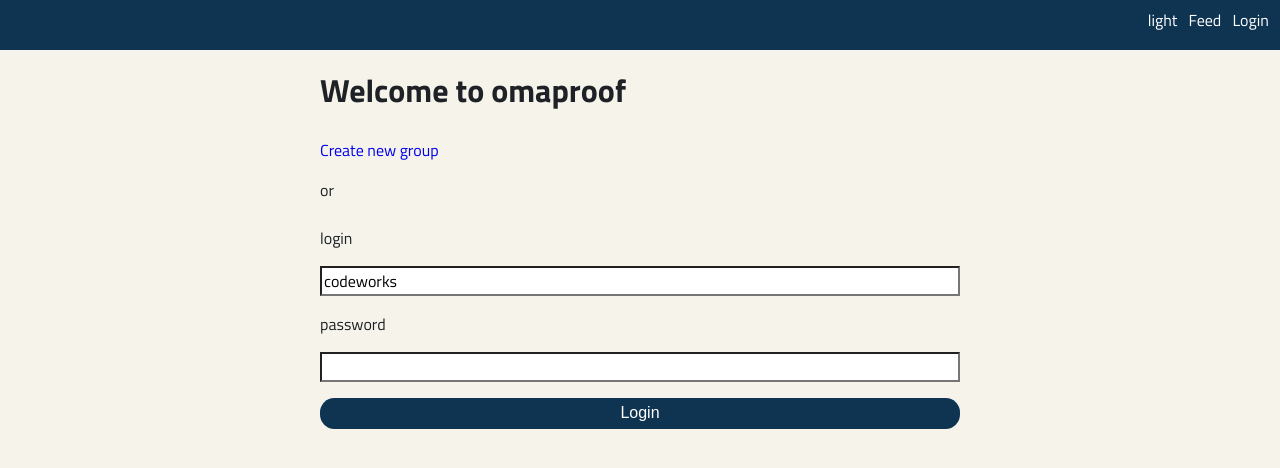
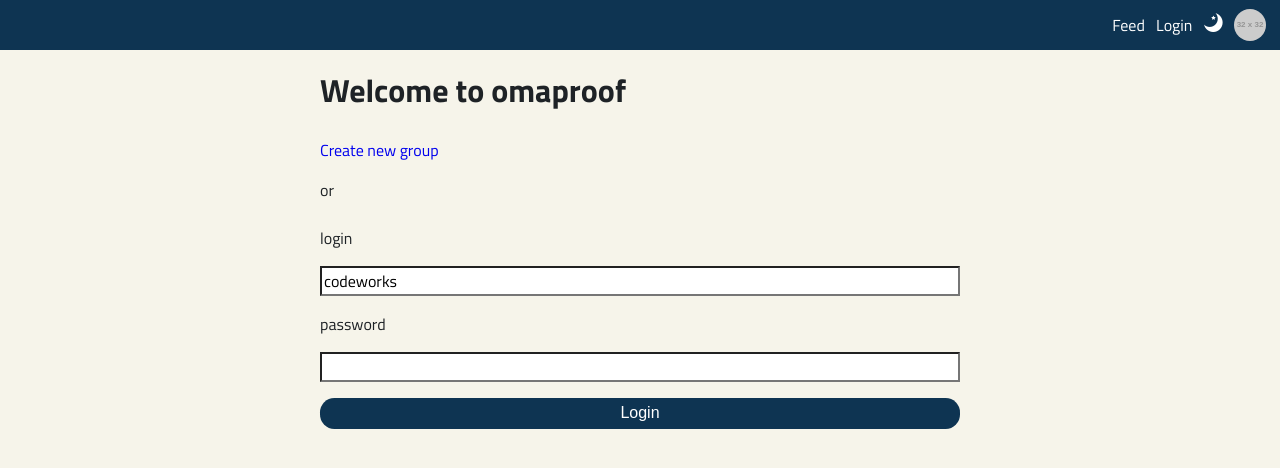
Before and after one commit to 1334/omaproof-client, a React (Create React App) app: page / in a window 1280 px wide. Shown: the top 468 px of the page. Built offline with nearby package versions, Linux system fonts and the light colour scheme; what react-pose would draw is missing.

Commit message:
style navbar and tweak feed

```diff
--- a/src/App.js
+++ b/src/App.js
@@ -56,6 +56,7 @@ class App extends Component<null, AppState> {
           <React.Fragment>
             <GlobalStyle />
             <NavBar
+              user={this.state.user}
               theme={this.state.theme ? 'light' : 'dark'}
               toggleTheme={this.toggleTheme}
             />
--- a/src/components/deletePost.js
+++ b/src/components/deletePost.js
@@ -31,7 +31,7 @@ class DeletePost extends React.Component {
               response && deletePost();
             }}
           >
-            DELETE IT!!!
+            <span className="icon-trash" />
           </a>
         )}
       </Mutation>
--- a/src/components/demo.js
+++ b/src/components/demo.js
@@ -23,6 +23,10 @@ const StyledDemo = styled.div`
     display: flex;
     justify-content: flex-end;
     margin-right: 3px;
+  }
+
+  .icon-arrow-right {
+    margin-top: 1em;
   }
 `;
 
--- a/src/components/navBar.js
+++ b/src/components/navBar.js
@@ -5,15 +5,24 @@ import styled from 'styled-components';
 const StyledNavBar = styled.nav`
   display: flex;
   justify-content: flex-end;
+  align-items: center;
   background-color: ${props => props.theme.colors.primary};
   color: ${props => props.theme.colors.bg};
   height: 50px;
-  padding: 0.5em 0;
+  padding: 0.5em 14px;
 
   a,
   div {
     margin-right: 0.7em;
     color: ${props => props.theme.colors.bg};
+  }
+
+  img {
+    border-radius: 50%;
+  }
+
+  .icon {
+    font-size: 1.2rem;
   }
 `;
 
@@ -24,13 +33,20 @@ class NavBar extends React.Component {
   };
 
   render() {
+    const { theme, user } = this.props;
     return (
       <StyledNavBar>
-        <a href="/theme" onClick={this.toggleTheme}>
-          {this.props.theme}
-        </a>
         <Link to="/feed">Feed</Link>
         <Link to="/">Login</Link>
+        <a href="/theme" onClick={this.toggleTheme}>
+          <span
+            className={`icon ${theme === 'light' ? 'icon-moon' : 'icon-sun'}`}
+          />
+        </a>
+        <img
+          src={user.profilePicture || 'http://placehold.it/32x32'}
+          alt={user.name}
+        />
       </StyledNavBar>
     );
   }
--- a/src/components/post.js
+++ b/src/components/post.js
@@ -80,7 +80,10 @@ export default class Post extends React.Component {
         />
         <div className="post-description">{post.description}</div>
         <div className="social">
-          LIKE <label htmlFor={`comment-${post.id}`}>COMMENT</label>{' '}
+          <span className="icon-like" />{' '}
+          <label htmlFor={`comment-${post.id}`}>
+            <span className="icon-comment" />
+          </label>{' '}
           {post.user.id === user.id && <DeletePost post={post} user={user} />}
         </div>
         <div className="comments">
```
